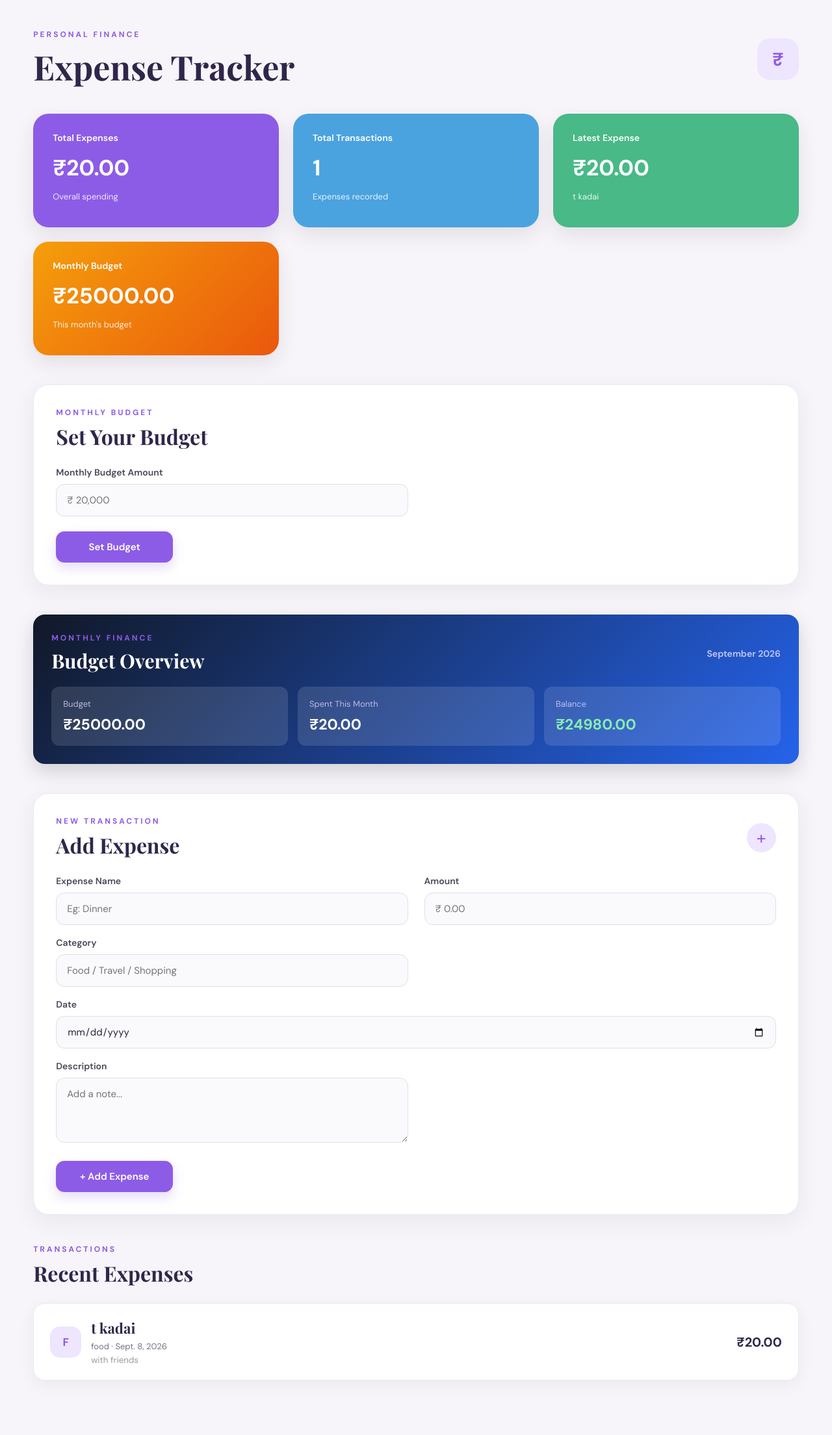
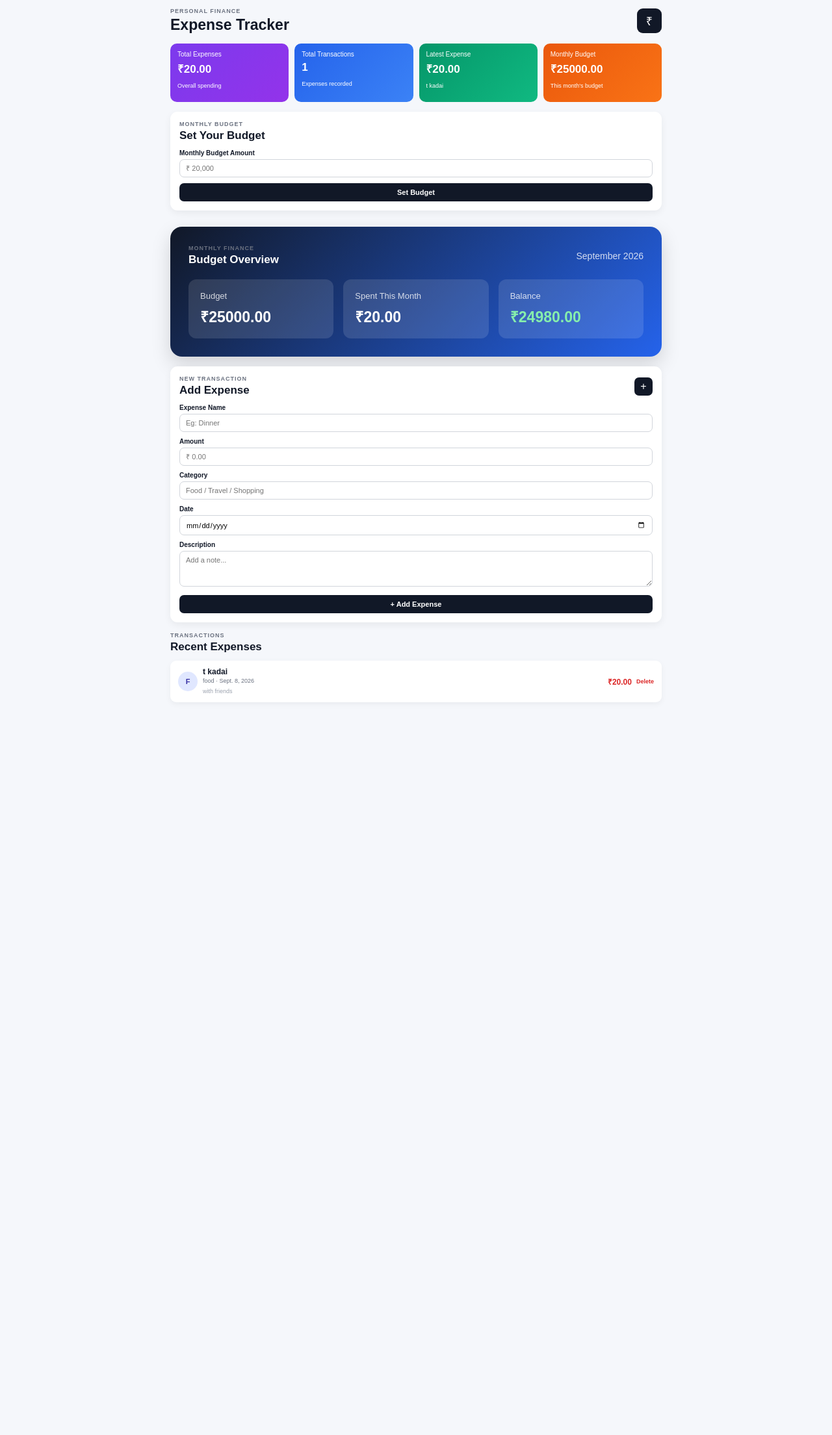
Before and after one commit to gokulofficial32-collab/ExpenseTracker, a Django app: page / in a window 1280 px wide. Shown: the whole page at 65% size. After the commit the page ends 1067 px from the top, so only its background shows below. Run offline with Django 5.2, Linux system fonts and the light colour scheme; a user stored in the database is signed in; data comes from the database, SQL or seed files in the repository; both versions use the stored data as it was after the commit.

Commit message:
Add delete expense functionality and update UI
- Implemented delete_expense view to handle expense deletion.
- Added delete link in home.html for each expense with confirmation prompt.
- Updated URLs to include path for deleting expenses.
- Modified CSS for improved layout and styling.

```diff
--- a/config/urls.py
+++ b/config/urls.py
@@ -7,4 +7,5 @@ urlpatterns = [
     path('', views.home, name='home'),
     path('login/', views.signin, name='login'),
     path('signup/', views.signup, name='signup'),
+    path('delete/<int:expense_id>/', views.delete_expense, name='delete_expense'),
 ]
--- a/tracker/static/css/style.css
+++ b/tracker/static/css/style.css
@@ -1,426 +1,329 @@
-@import url('https://fonts.googleapis.com/css2?family=DM+Sans:wght@400;500;600;700&family=Playfair+Display:wght@500;600;700&display=swap');
-
 * {
     box-sizing: border-box;
 }
 
 body {
     margin: 0;
-    background: #f7f5f9;
-    color: #252331;
-    font-family: "DM Sans", sans-serif;
+    font-family: Arial, sans-serif;
+    background: #f5f7fb;
+    color: #111827;
 }
 
 .container {
-    width: 92%;
-    max-width: 1250px;
-    margin: 0 auto;
-    padding: 45px 0 70px;
+    max-width: 780px;
+    margin: auto;
+    padding: 12px;
 }
-
-/* HEADER */
 
 .header {
     display: flex;
     justify-content: space-between;
     align-items: center;
-    margin-bottom: 38px;
+    margin-bottom: 15px;
+}
+
+.small-title {
+    font-size: 9px;
+    font-weight: bold;
+    letter-spacing: 1px;
+    margin: 0 0 3px;
+    color: #6b7280;
 }
 
 .header h1 {
-    text-align: left;
     margin: 0;
-    font-family: "Playfair Display", serif;
-    font-size: 52px;
-    color: #30264a;
-}
-
-.small-title {
-    margin: 0 0 7px;
-    font-size: 12px;
-    font-weight: 700;
-    letter-spacing: 3px;
-    color: #8d5ce6;
+    font-size: 23px;
 }
 
 .header-icon {
-    width: 64px;
-    height: 64px;
-    border-radius: 20px;
+    width: 38px;
+    height: 38px;
+    background: #111827;
+    color: white;
+    border-radius: 9px;
     display: flex;
     align-items: center;
     justify-content: center;
-    background: #eee5ff;
-    color: #8d5ce6;
-    font-size: 28px;
-    font-weight: 700;
+    font-size: 18px;
 }
 
-/* SUMMARY CARDS */
+/* Summary */
 
 .summary {
     display: grid;
-    grid-template-columns: repeat(3, 1fr);
-    gap: 22px;
-    margin-bottom: 45px;
+    grid-template-columns: repeat(4, 1fr);
+    gap: 9px;
+    margin-bottom: 15px;
 }
 
 .summary-card {
-    min-height: 175px;
-    padding: 28px 30px;
-    border-radius: 24px;
+    padding: 11px;
+    border-radius: 10px;
     color: white;
-    box-shadow: 0 12px 30px rgba(50, 40, 70, 0.10);
+    min-height: 90px;
 }
 
 .summary-card p {
-    margin: 0 0 15px;
-    font-size: 14px;
-    font-weight: 600;
+    margin: 0 0 5px;
+    font-size: 10px;
 }
 
 .summary-card h2 {
-    margin: 0 0 10px;
-    font-family: "DM Sans", sans-serif;
-    font-size: 34px;
-    color: white;
+    margin: 0 0 4px;
+    font-size: 17px;
 }
 
 .summary-card span {
-    font-size: 13px;
-    opacity: 0.85;
+    font-size: 9px;
 }
 
 .purple {
-    background: #8d5ce6;
+    background: linear-gradient(135deg, #7c3aed, #9333ea);
 }
 
 .blue {
-    background: #4aa3df;
+    background: linear-gradient(135deg, #2563eb, #3b82f6);
 }
 
 .green {
-    background: #48b987;
+    background: linear-gradient(135deg, #059669, #10b981);
 }
 
-/* FORM SECTION */
+.orange {
+    background: linear-gradient(135deg, #ea580c, #f97316);
+}
+
+/* Forms */
 
 .form-box {
-    background: #ffffff;
-    padding: 34px;
-    border-radius: 24px;
-    border: 1px solid #eee9f5;
-    box-shadow: 0 10px 35px rgba(54, 40, 80, 0.07);
-    margin-bottom: 45px;
+    background: white;
+    padding: 14px;
+    border-radius: 11px;
+    margin-bottom: 15px;
+    box-shadow: 0 4px 12px rgba(0,0,0,0.06);
 }
 
 .section-title {
     display: flex;
     justify-content: space-between;
     align-items: center;
-    margin-bottom: 25px;
+    margin-bottom: 11px;
 }
 
 .section-title h2 {
     margin: 0;
-    font-family: "Playfair Display", serif;
-    font-size: 32px;
-    color: #30264a;
+    font-size: 17px;
 }
 
 .plus-icon {
-    width: 45px;
-    height: 45px;
-    border-radius: 50%;
+    width: 28px;
+    height: 28px;
+    border-radius: 7px;
+    background: #111827;
+    color: white;
     display: flex;
     align-items: center;
     justify-content: center;
-    background: #eee5ff;
-    color: #8d5ce6;
-    font-size: 27px;
-}
-
-/* FORM GRID */
-
-form {
-    display: grid;
-    grid-template-columns: 1fr 1fr;
-    column-gap: 25px;
-    row-gap: 18px;
+    font-size: 16px;
 }
 
 .form-group {
-    margin-bottom: 0;
+    margin-bottom: 9px;
 }
 
-.form-group:nth-child(5) {
-    grid-column: 1 / -1;
+.form-group label {
+    display: block;
+    font-size: 10px;
+    font-weight: 600;
+    margin-bottom: 4px;
 }
 
-label {
-    display: block;
-    margin-bottom: 9px;
-    font-size: 14px;
-    font-weight: 600;
-    color: #4b4657;
+.form-group input,
+.form-group textarea {
+    width: 100%;
+    padding: 7px 9px;
+    border: 1px solid #d1d5db;
+    border-radius: 7px;
+    font-size: 11px;
+    outline: none;
+    font-family: inherit;
 }
 
-input,
-textarea {
-    width: 100%;
-    padding: 14px 16px;
-    border: 1px solid #e2ddea;
-    border-radius: 13px;
-    background: #faf9fc;
-    color: #292535;
-    font-family: "DM Sans", sans-serif;
-    font-size: 15px;
-    outline: none;
-    transition: 0.2s ease;
+.form-group textarea {
+    min-height: 55px;
 }
 
-input {
-    height: 50px;
-}
-
-textarea {
-    min-height: 100px;
-    resize: vertical;
-}
-
-input:focus,
-textarea:focus {
-    border-color: #9b72e8;
-    background: #ffffff;
-    box-shadow: 0 0 0 4px rgba(155, 114, 232, 0.10);
-}
-
-/* BUTTON */
-
 button {
-    grid-column: 1 / -1;
-    width: 180px;
-    margin-top: 5px;
-    padding: 14px 24px;
+    width: 100%;
     border: none;
-    border-radius: 13px;
-    background: #8d5ce6;
+    padding: 8px;
+    border-radius: 7px;
+    background: #111827;
     color: white;
-    font-family: "DM Sans", sans-serif;
-    font-size: 15px;
-    font-weight: 600;
+    font-size: 11px;
+    font-weight: bold;
     cursor: pointer;
-    box-shadow: 0 8px 18px rgba(141, 92, 230, 0.22);
-    transition: 0.2s ease;
 }
 
 button:hover {
-    background: #7442ce;
-    transform: translateY(-2px);
+    background: #2563eb;
 }
 
-/* EXPENSE LIST */
-
-.expense-list {
-    margin-top: 10px;
-}
-
-.expense-card {
-    position: relative;
-    display: flex;
-    justify-content: space-between;
-    align-items: center;
-    background: #ffffff;
-    padding: 22px 25px;
-    margin-bottom: 14px;
-    border: 1px solid #eee9f5;
-    border-radius: 18px;
-    box-shadow: 0 7px 25px rgba(54, 40, 80, 0.06);
-}
-
-.expense-info {
-    display: flex;
-    align-items: center;
-    gap: 15px;
-}
-
-.category-circle {
-    width: 48px;
-    height: 48px;
-    flex-shrink: 0;
-    border-radius: 15px;
-    display: flex;
-    align-items: center;
-    justify-content: center;
-    background: #eee5ff;
-    color: #8d5ce6;
-    font-weight: 700;
-    font-size: 17px;
-}
-
-.expense-card h3 {
-    margin: 0 0 5px;
-    font-family: "Playfair Display", serif;
-    font-size: 22px;
-    color: #30264a;
-}
-
-.expense-card p {
-    margin: 0;
-    font-size: 13px;
-    color: #777180;
-}
-
-.expense-card small {
-    display: block;
-    margin-top: 4px;
-    color: #999;
-}
-
-.expense-price {
-    font-size: 20px;
-    font-weight: 700;
-    color: #30264a;
-}
-
-.empty-box {
-    padding: 35px;
-    text-align: center;
-    background: white;
-    border-radius: 18px;
-    color: #999;
-}
-
-/* MOBILE */
-
-@media (max-width: 750px) {
-
-    .container {
-        width: 94%;
-        padding-top: 25px;
-    }
-
-    .header h1 {
-        font-size: 40px;
-    }
-
-    .summary {
-        grid-template-columns: 1fr;
-        gap: 15px;
-    }
-
-    form {
-        grid-template-columns: 1fr;
-    }
-
-    .form-group:nth-child(5),
-    button {
-        grid-column: auto;
-    }
-
-    button {
-        width: 100%;
-    }
-
-    .form-box {
-        padding: 22px;
-    }
-
-    .expense-card {
-        align-items: flex-start;
-    }
-
-    .expense-price {
-        font-size: 17px;
-    }
-}
-/* MONTHLY BUDGET CARD */
-
-.summary-card.orange {
-    background: linear-gradient(135deg, #f59e0b, #ea580c);
-}
-
-.summary-card.orange p,
-.summary-card.orange h2,
-.summary-card.orange span {
-    color: white;
-}
-
-
-/* BUDGET OVERVIEW */
+/* Budget */
 
 .budget-section {
-    margin-top: 25px;
-    margin-bottom: 45px;
+    margin-top: 15px;
+    margin-bottom: 15px;
 }
 
 .budget-card {
-    background: linear-gradient(135deg, #30264a, #6d4bc1);
+    background: linear-gradient(135deg, #111827, #2563eb);
     color: white;
-    padding: 30px;
-    border-radius: 24px;
-    box-shadow: 0 12px 30px rgba(50, 40, 70, 0.15);
+    padding: 14px;
+    border-radius: 11px;
 }
 
 .budget-header {
     display: flex;
     justify-content: space-between;
     align-items: center;
-    margin-bottom: 22px;
+    margin-bottom: 11px;
 }
 
 .budget-header h2 {
     margin: 0;
-    color: white;
-    font-family: "Playfair Display", serif;
-    font-size: 30px;
+    font-size: 17px;
 }
 
 .budget-month {
-    color: #eee5ff;
-    font-size: 14px;
-    font-weight: 600;
+    font-size: 10px;
+    opacity: 0.8;
 }
 
 .budget-details {
     display: grid;
     grid-template-columns: repeat(3, 1fr);
-    gap: 18px;
+    gap: 8px;
 }
 
 .budget-item {
-    background: rgba(255, 255, 255, 0.12);
-    padding: 20px;
-    border-radius: 16px;
+    background: rgba(255,255,255,0.12);
+    padding: 10px;
+    border-radius: 8px;
 }
 
 .budget-item p {
-    margin: 0 0 8px;
-    color: #ddd6fe;
-    font-size: 13px;
+    margin: 0 0 4px;
+    font-size: 9px;
 }
 
 .budget-item h3 {
     margin: 0;
-    color: white;
-    font-size: 24px;
+    font-size: 15px;
 }
 
 .balance-positive {
-    color: #86efac !important;
+    color: #86efac;
 }
 
 .balance-negative {
-    color: #fca5a5 !important;
+    color: #fca5a5;
 }
 
+/* Expenses */
 
-/* MOBILE */
+.expense-list {
+    margin-bottom: 20px;
+}
 
-@media (max-width: 750px) {
+.expense-card {
+    background: white;
+    padding: 10px 12px;
+    border-radius: 9px;
+    margin-bottom: 7px;
+    display: flex;
+    justify-content: space-between;
+    align-items: center;
+    box-shadow: 0 3px 10px rgba(0,0,0,0.05);
+}
+
+.expense-info {
+    display: flex;
+    align-items: center;
+    gap: 8px;
+}
+
+.category-circle {
+    width: 30px;
+    height: 30px;
+    border-radius: 50%;
+    background: #e0e7ff;
+    color: #3730a3;
+    display: flex;
+    align-items: center;
+    justify-content: center;
+    font-weight: bold;
+    font-size: 11px;
+}
+
+.expense-info h3 {
+    margin: 0 0 2px;
+    font-size: 12px;
+}
+
+.expense-info p {
+    margin: 0;
+    font-size: 9px;
+    color: #6b7280;
+}
+
+.expense-info small {
+    font-size: 9px;
+    color: #9ca3af;
+}
+
+.expense-price {
+    font-size: 12px;
+    font-weight: bold;
+    color: #dc2626;
+    display: flex;
+    align-items: center;
+    gap: 7px;
+}
+
+.expense-price a {
+    text-decoration: none;
+    color: #dc2626;
+    font-size: 9px;
+}
+
+.empty-box {
+    background: white;
+    padding: 18px;
+    text-align: center;
+    border-radius: 9px;
+    color: #6b7280;
+    font-size: 11px;
+}
+
+/* Mobile */
+
+@media (max-width: 700px) {
+    .container {
+        padding: 10px;
+    }
+
+    .summary {
+        grid-template-columns: repeat(2, 1fr);
+    }
 
     .budget-details {
         grid-template-columns: 1fr;
     }
+}
 
+@media (max-width: 450px) {
+    .summary {
+        grid-template-columns: 1fr;
+    }
 }
--- a/tracker/templates/home.html
+++ b/tracker/templates/home.html
@@ -339,6 +339,10 @@
 
             <div class="expense-price">
                 ₹{{ expense.amount }}
+                <a href="{% url 'delete_expense' expense.id %}"
+   onclick="return confirm('Are you sure you want to delete this expense?');">
+    Delete
+</a>
             </div>
 
         </div>
--- a/tracker/views.py
+++ b/tracker/views.py
@@ -2,7 +2,7 @@
 from django.contrib.auth.models import User
 from django.contrib.auth.decorators import login_required
 from django.contrib.auth import authenticate, login
-from django.shortcuts import render, redirect
+from django.shortcuts import render, redirect, get_object_or_404
 from django.utils import timezone
 from .models import Expense, MonthlyBudget
 
@@ -27,6 +27,11 @@ def signin(request):
         })
 
     return render(request, "signin.html")
+@login_required(login_url="/login/")
+def delete_expense(request, expense_id):
+    expense = get_object_or_404(Expense, id=expense_id)
+    expense.delete()
+    return redirect("home")
 
 
 def signup(request):
```
Also changed, not shown: db.sqlite3.
